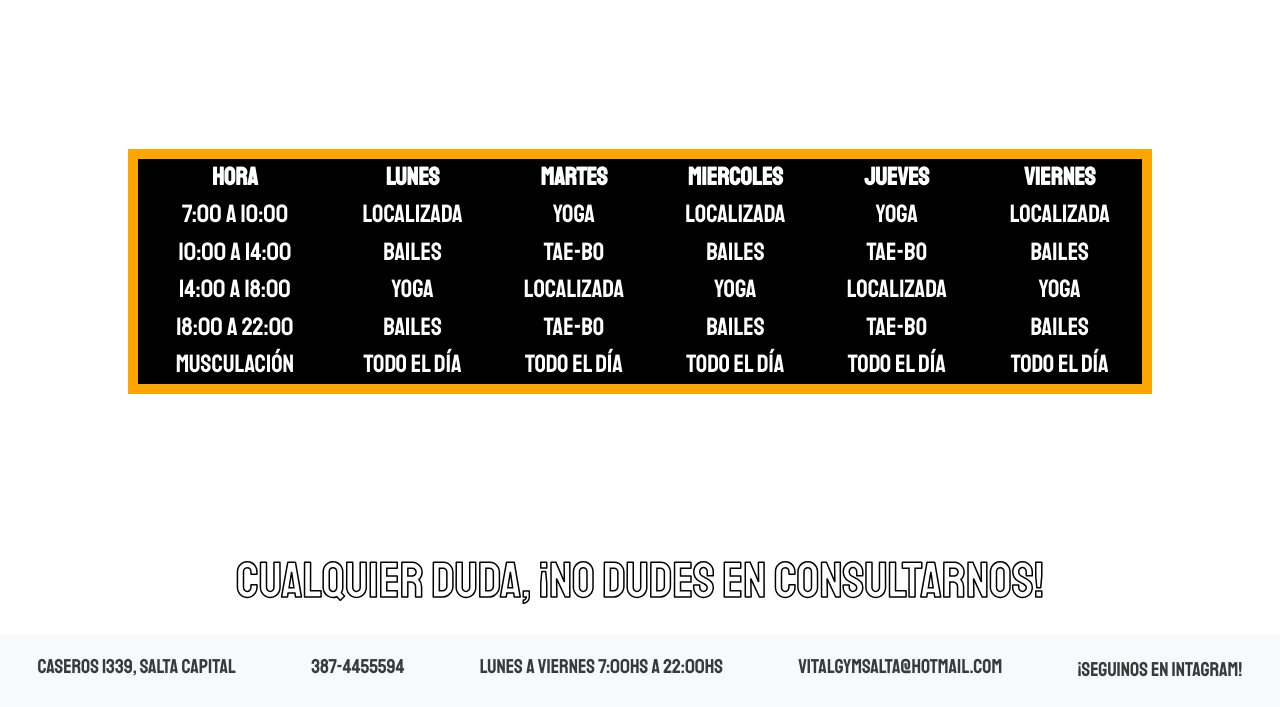
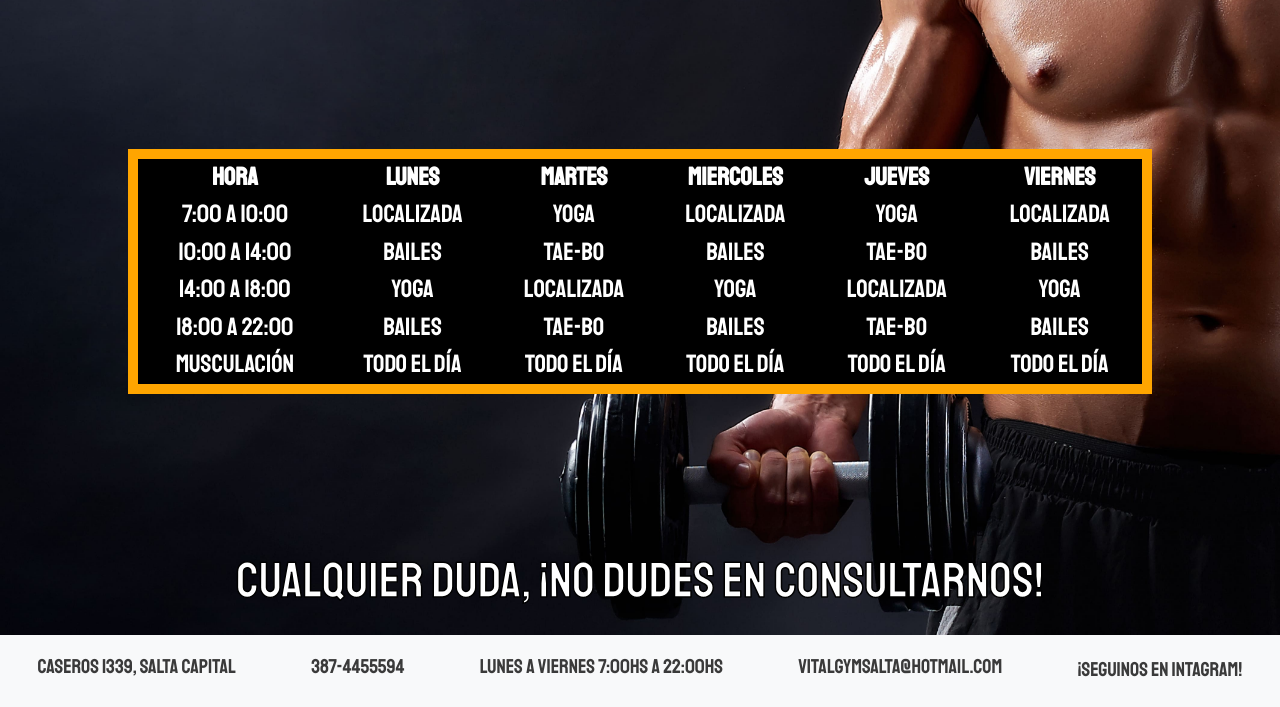
Before and after one commit to bernardo-95/bernardo-95-github.io, a website: page paginas/horarios.html in a window 1280 px wide. Shown: the part 266-973 px from the top of the page. Drawn offline with nearby package versions, Linux system fonts and the light colour scheme; the site is published under a folder, as on GitHub Pages, so addresses that start at the root find nothing.

Commit message:
etrega3.3

```diff
--- a/css/mainn.css
+++ b/css/mainn.css
@@ -257,7 +257,7 @@ footer {
 
 /* Pagina HORARIOS */
 .cuerpoHorarios {
-  background-image: url(/assets/img/background-horarios.jpg);
+  background-image: url(../assets/img/background-horarios.jpg);
   background-repeat: no-repeat;
   background-size: cover;
   background-position: 100%;
```
